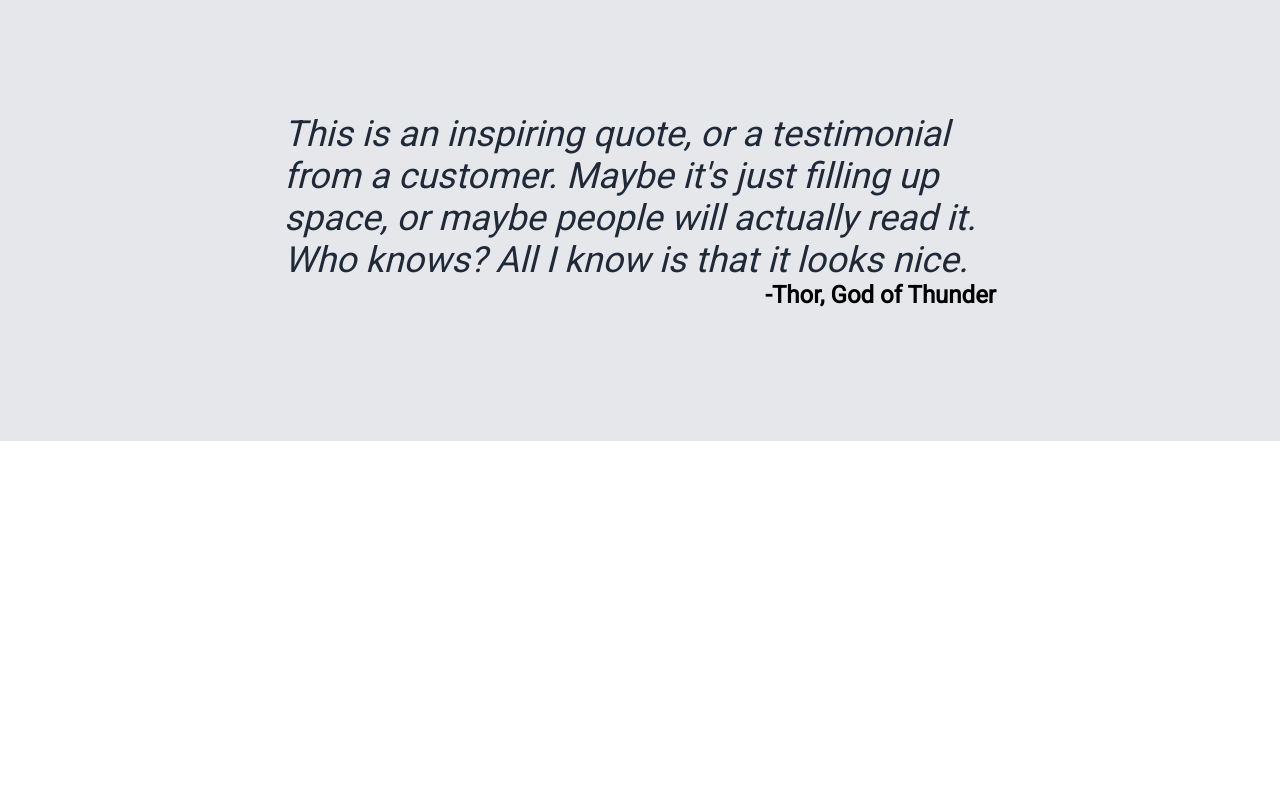
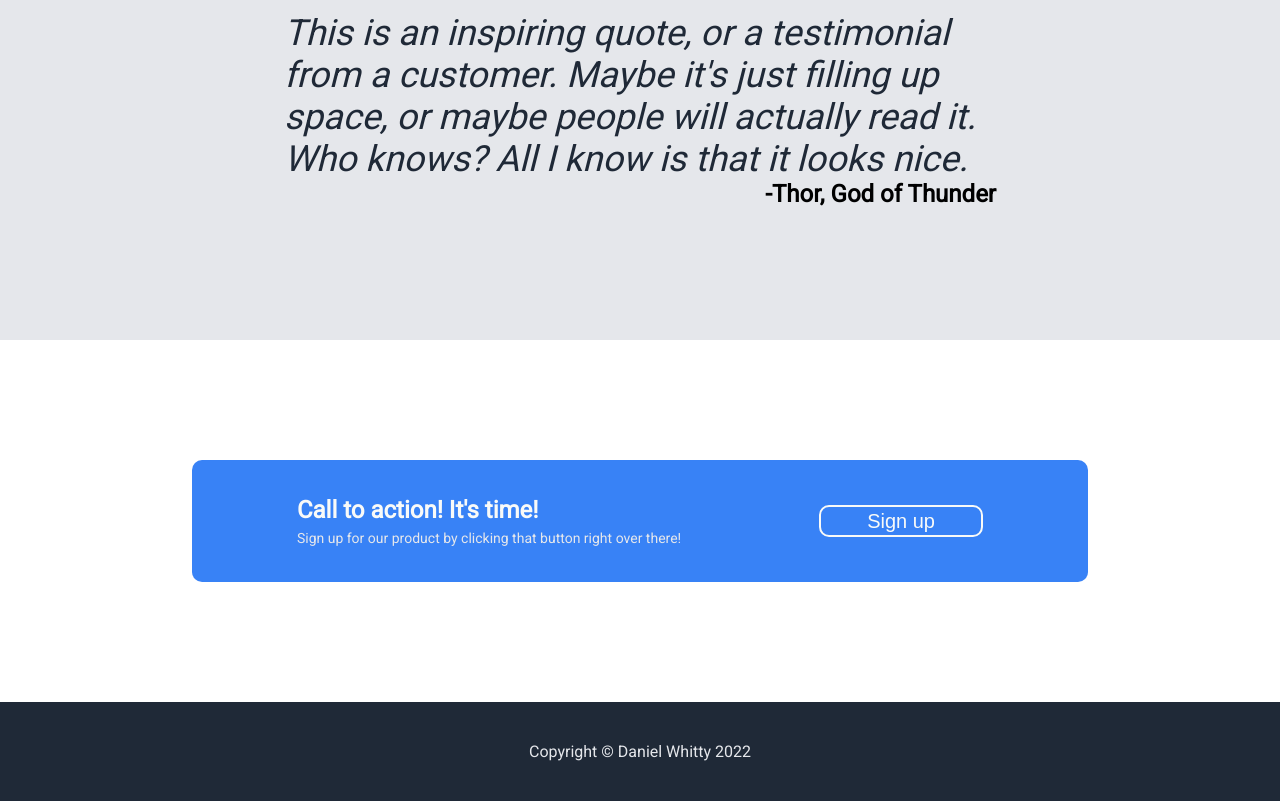
Before and after one commit to danielwhitty/odin-landing-page, a plain HTML site: page index.html in a window 1280 px wide. Shown: the part 948-1749 px from the top of the page. Before the commit the page ends 1389 px from the top, so only its background shows below. Drawn offline with Linux system fonts and the light colour scheme.

Commit message:
Add CTA and footer. Change image to placeholder

```diff
--- a/index.html
+++ b/index.html
@@ -23,7 +23,9 @@
             <div class="hero-text-content">This website has some subtext that goes here under main title. It's a smaller font and the colour is lower contrast</div>
             <button>Sign up</button>
         </div>
-        <div class="hero-image"><img src="https://images.pexels.com/photos/7172067/pexels-photo-7172067.jpeg" alt="Pizza with vegetables on a wooden surface"></div>
+        <div class="hero-image">
+            <div class="hero-image-placeholder">this is placeholder for an image</div>
+        </div>
     </div>
     <div class="info-container">
         <div class="info-heading">Some random information.</div>
@@ -50,11 +52,13 @@
         <div class="quote">This is an inspiring quote, or a testimonial from a customer. Maybe it's just filling up space, or maybe people will actually read it. Who knows? All I know is that it looks nice.</div>
         <div class="quote-author">-Thor, God of Thunder</div>
     </div>
-    <div class="call-to-action">
-
+    <div class="cta">
+        <div class="cta-text">
+            <div class="cta-text-heading">Call to action! It's time!</div>
+            <div class="cta-text-content">Sign up for our product by clicking that button right over there!</div>
+        </div>
+        <button>Sign up</button>
     </div>
-    <div class="footer">
-
-    </div>
+    <div class="footer">Copyright &#169; Daniel Whitty 2022</div>
 </body>
 </html>
--- a/style.css
+++ b/style.css
@@ -10,7 +10,6 @@ body {
 .hero-container,
 .info-container,
 .quote-container,
-.call-to-action,
 .footer {
     display: flex;
     flex-direction: row;
@@ -81,11 +80,18 @@ body {
 }
 
 .hero-image {
-    flex: 1 1 0;
+    display: flex;
+    flex: 1;
+    color: #F9FAF8;
+    background: #747474b9;
+    justify-content: center;
+    align-items: center;
 }
 
-.hero-image img {
-    max-width: 100%;
+.hero-image-placeholder {
+    font-size: 18px;
+    font-weight: bold;
+    text-align: center;
 }
 
 .info-container {
@@ -158,3 +164,53 @@ body {
     font-weight: 900;
     font-size: 24px;
 }
+
+.cta {
+    background: #3882F6;
+    display: flex;
+    flex-direction: row;
+    justify-content: space-around;
+    margin-top: 120px;
+    margin-bottom: 120px;
+    margin-left: 15%;
+    margin-right: 15%;
+    padding: 36px;
+    border-radius: 10px;
+}
+
+.cta-text {
+    display: flex;
+    flex-direction: column;
+    gap: 6px;
+}
+
+.cta-text-heading {
+    color: #F9FAF8;
+    font-size: 24px;
+    font-weight: bold;
+}
+
+.cta-text-content {
+    color: #E5E7EB;
+    font-size: 14px;
+}
+
+.cta button {
+    justify-self: flex-end;
+    font-size: 20px;
+    background-color: #3882F6;
+    border: 2px #F9FAF8 solid;
+    border-radius: 10px;
+    color: #F9FAF8;
+    align-self: center;
+    width: 164px;
+    height: 32px;
+}
+
+.footer {
+    background: #1F2937;
+    color: #E5E7EB;
+    justify-content: center;
+    padding-top: 40px;
+    padding-bottom: 40px;
+}
```
